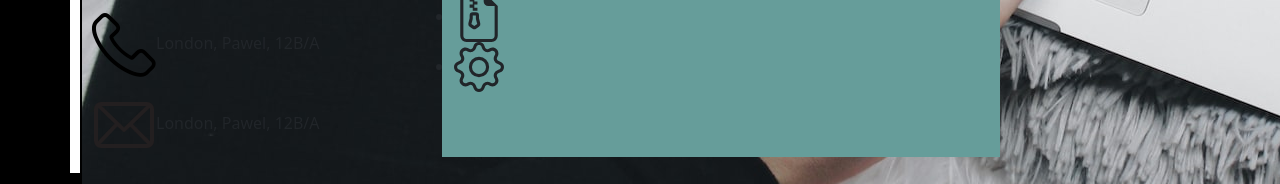
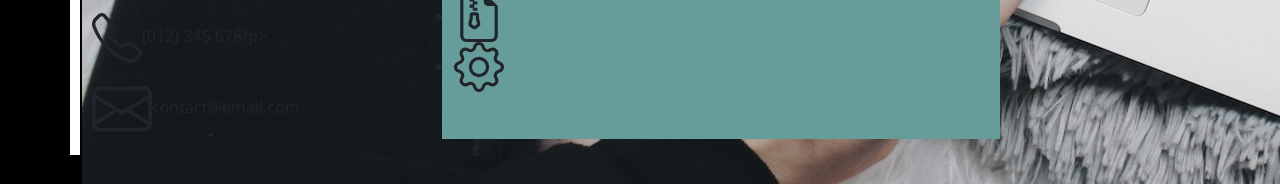
Before and after one commit to Nitin-1464/layout-5, a plain HTML site: page index.html in a window 1280 px wide. Shown: the part 768-952 px from the top of the page. Drawn offline with nearby package versions, Linux system fonts and the light colour scheme.

Commit message:
Add files via upload

```diff
--- a/index.html
+++ b/index.html
@@ -21,7 +21,10 @@
             <div class="container">
                 <div class="row"  style="position: relative;">
 
-                 <div class="col-md-4" style="background-color: rgb(207, 78, 30); "><h1>bi <sub>coded</sub></h1>
+
+                 <div class="col-md-4" style="background-color: rgb(207, 78, 30); ">
+
+                    <h1>bi <sub>coded</sub></h1>
                         <p>Id pro diam graece saperet, viris im- perdiet splendide sit an. Sed causae ancillae placerat in, audiam audire.</p>
                     </div>
                     <div class="col-md-4 offset-md-4" style="background-color:rgb(207, 78, 30); border: solid white; " id="hor">TREND</div>
@@ -69,8 +72,12 @@
                         <path d="M12.166 8.94c-.524 1.062-1.234 2.12-1.96 3.07A31.493 31.493 0 0 1 8 14.58a31.481 31.481 0 0 1-2.206-2.57c-.726-.95-1.436-2.008-1.96-3.07C3.304 7.867 3 6.862 3 6a5 5 0 0 1 10 0c0 .862-.305 1.867-.834 2.94zM8 16s6-5.686 6-10A6 6 0 0 0 2 6c0 4.314 6 10 6 10z"/>
                         <path d="M8 8a2 2 0 1 1 0-4 2 2 0 0 1 0 4zm0 1a3 3 0 1 0 0-6 3 3 0 0 0 0 6z"/>
                       </svg>London, Pawel, 12B/A</p>
-                     <p><img src="./icon-03-64.webp" alt="">London, Pawel, 12B/A</p>
-                     <p><img src="./Document-doc-file-email-message-order-paper-64.webp" alt="">London, Pawel, 12B/A</p>
+                     <p><svg xmlns="http://www.w3.org/2000/svg" width="50" height="50" fill="currentColor" class="bi bi-telephone" viewBox="0 0 16 16">
+                        <path d="M3.654 1.328a.678.678 0 0 0-1.015-.063L1.605 2.3c-.483.484-.661 1.169-.45 1.77a17.568 17.568 0 0 0 4.168 6.608 17.569 17.569 0 0 0 6.608 4.168c.601.211 1.286.033 1.77-.45l1.034-1.034a.678.678 0 0 0-.063-1.015l-2.307-1.794a.678.678 0 0 0-.58-.122l-2.19.547a1.745 1.745 0 0 1-1.657-.459L5.482 8.062a1.745 1.745 0 0 1-.46-1.657l.548-2.19a.678.678 0 0 0-.122-.58L3.654 1.328zM1.884.511a1.745 1.745 0 0 1 2.612.163L6.29 2.98c.329.423.445.974.315 1.494l-.547 2.19a.678.678 0 0 0 .178.643l2.457 2.457a.678.678 0 0 0 .644.178l2.189-.547a1.745 1.745 0 0 1 1.494.315l2.306 1.794c.829.645.905 1.87.163 2.611l-1.034 1.034c-.74.74-1.846 1.065-2.877.702a18.634 18.634 0 0 1-7.01-4.42 18.634 18.634 0 0 1-4.42-7.009c-.362-1.03-.037-2.137.703-2.877L1.885.511z"/>
+                      </svg>(012) 345 678/p>
+                     <p><svg xmlns="http://www.w3.org/2000/svg" width="60" height="60" fill="currentColor" class="bi bi-envelope" viewBox="0 0 16 16">
+                        <path d="M0 4a2 2 0 0 1 2-2h12a2 2 0 0 1 2 2v8a2 2 0 0 1-2 2H2a2 2 0 0 1-2-2V4Zm2-1a1 1 0 0 0-1 1v.217l7 4.2 7-4.2V4a1 1 0 0 0-1-1H2Zm13 2.383-4.708 2.825L15 11.105V5.383Zm-.034 6.876-5.64-3.471L8 9.583l-1.326-.795-5.64 3.47A1 1 0 0 0 2 13h12a1 1 0 0 0 .966-.741ZM1 11.105l4.708-2.897L1 5.383v5.722Z"/>
+                      </svg>contact@email.com</p>
                     </div>
                     <ul class="col-4 col-sm-6" style="border-top: 5px solid #26292d ; background-color: #669d9a;" >
                        <li><svg xmlns="http://www.w3.org/2000/svg" width="50" height="50" fill="currentColor" class="bi bi-lightbulb" viewBox="0 0 16 16">
```
